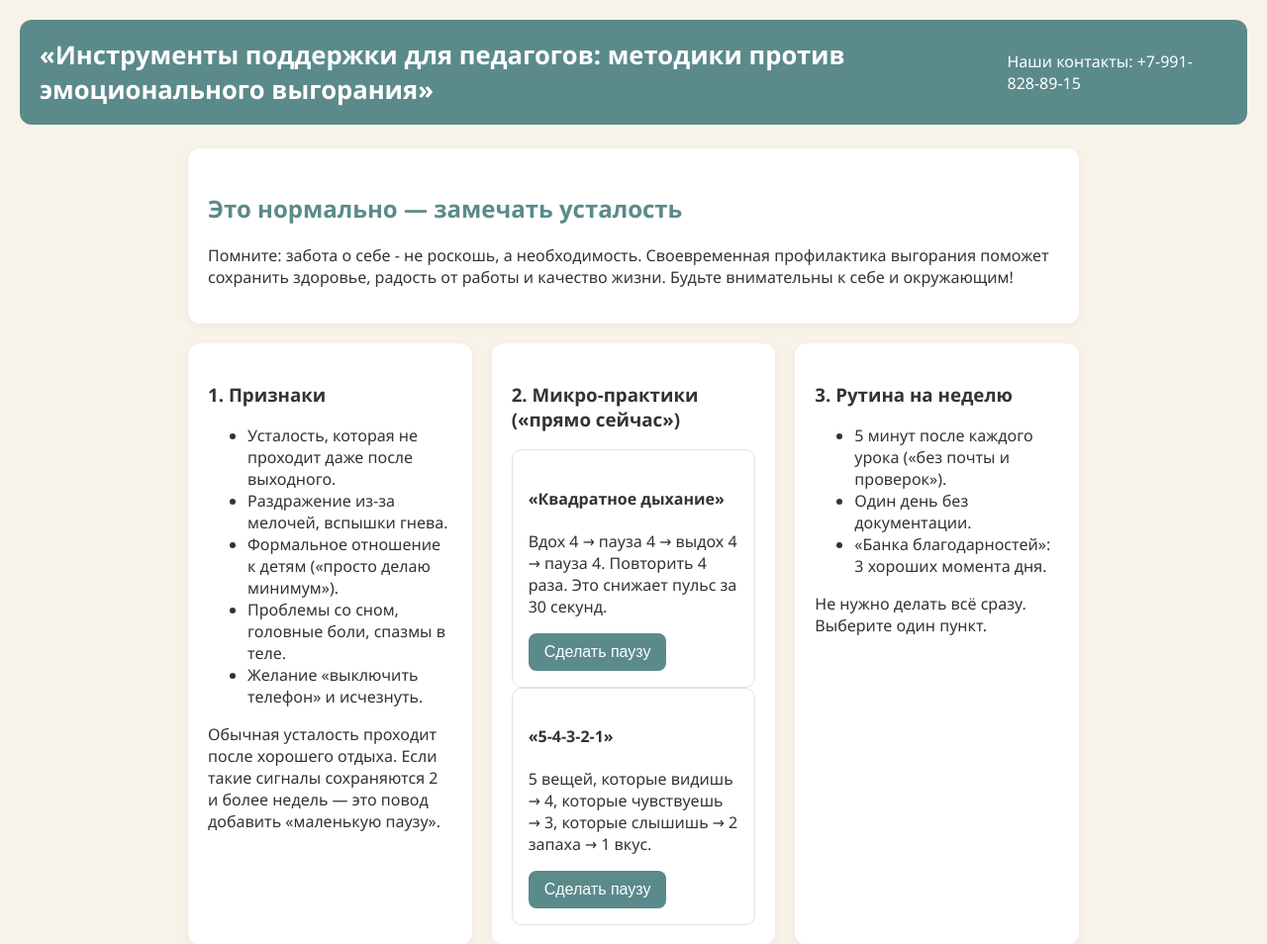
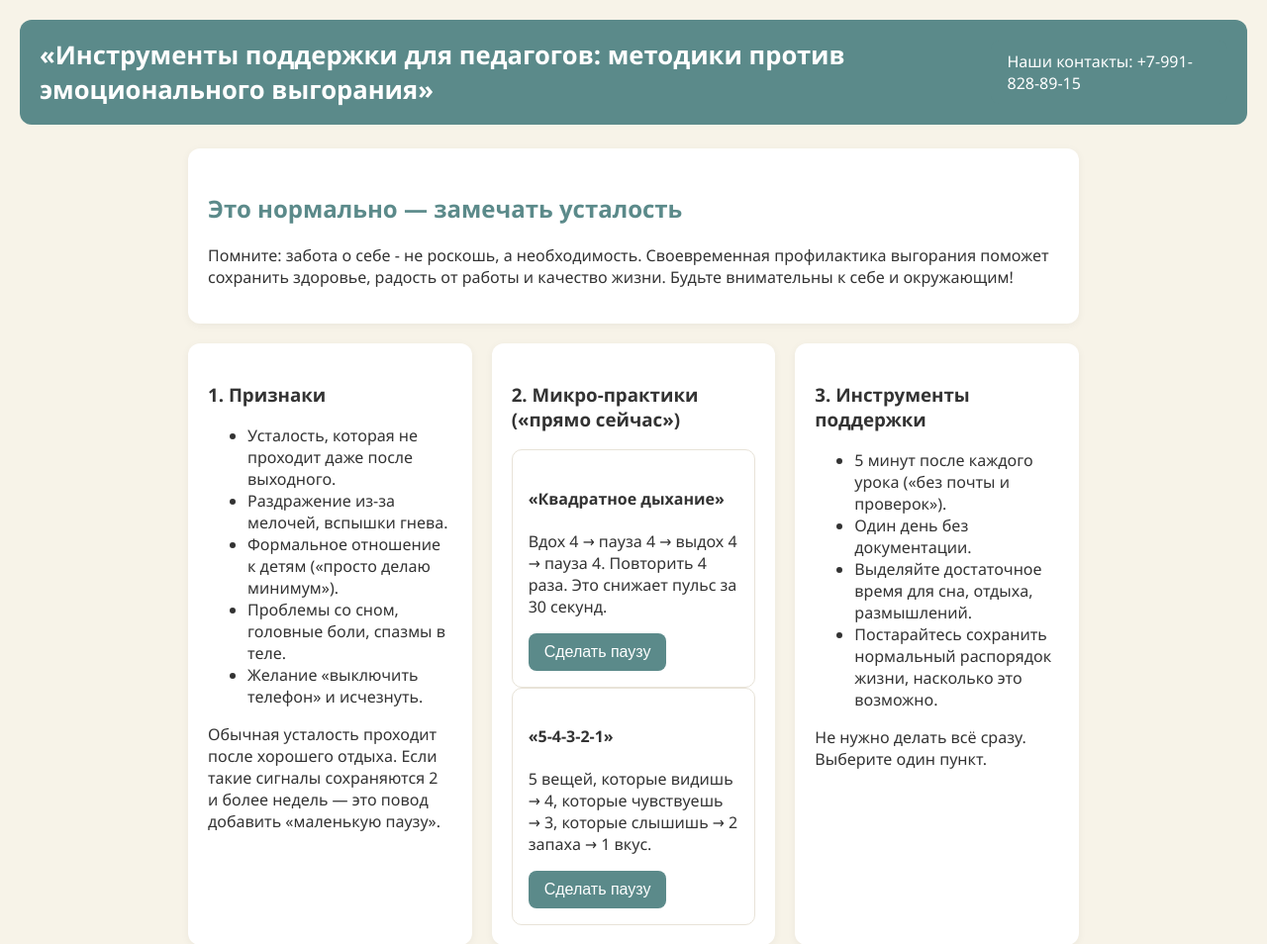
Before and after one commit to misarazev2-coder/lending, a plain HTML site: page index.html in a window 1280 px wide. Shown: the top 954 px of the page at 99% size. Drawn offline with Linux system fonts and the light colour scheme.

Commit message:
Update index.html

```diff
--- a/index.html
+++ b/index.html
@@ -67,11 +67,12 @@
     </div>
 
     <div class="card">
-      <h3>3. Рутина на неделю</h3>
+      <h3>3. Инструменты поддержки</h3>
       <ul>
         <li>5 минут после каждого урока («без почты и проверок»).</li>
         <li>Один день без документации.</li>
-        <li>«Банка благодарностей»: 3 хороших момента дня.</li>
+        <li>Выделяйте достаточное время для сна, отдыха, размышлений.</li>
+        <li>Постарайтесь сохранить нормальный распорядок жизни, насколько это возможно.</li>
       </ul>
       <p>Не нужно делать всё сразу. Выберите один пункт.</p>
     </div>
```
